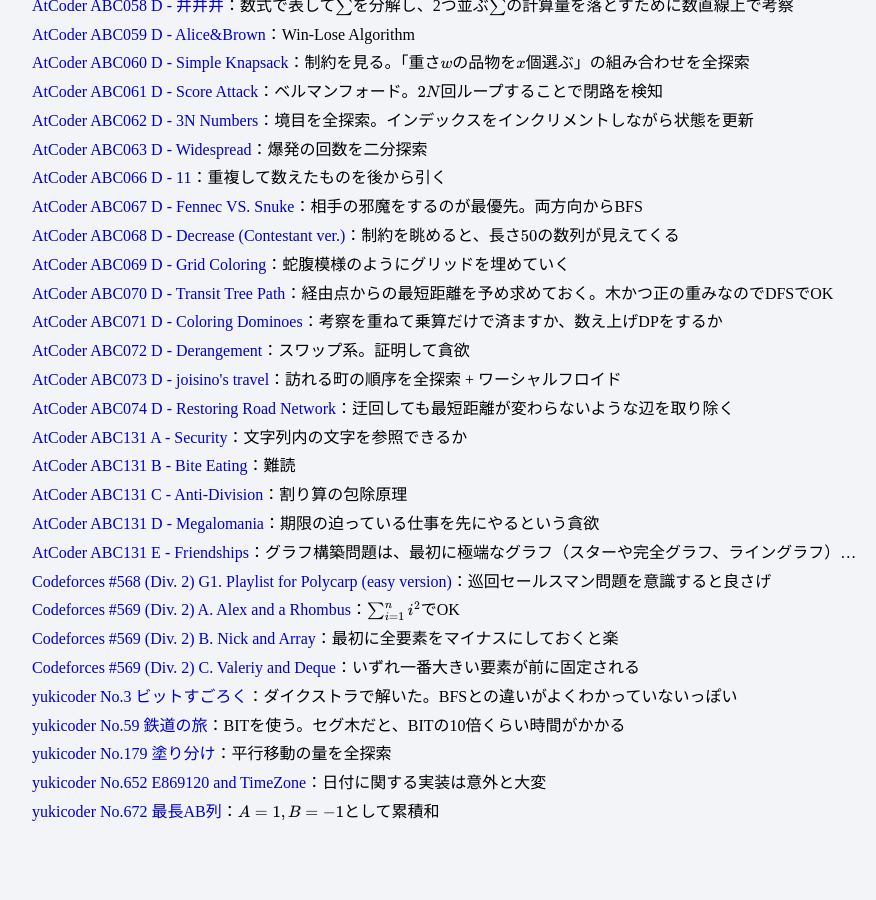
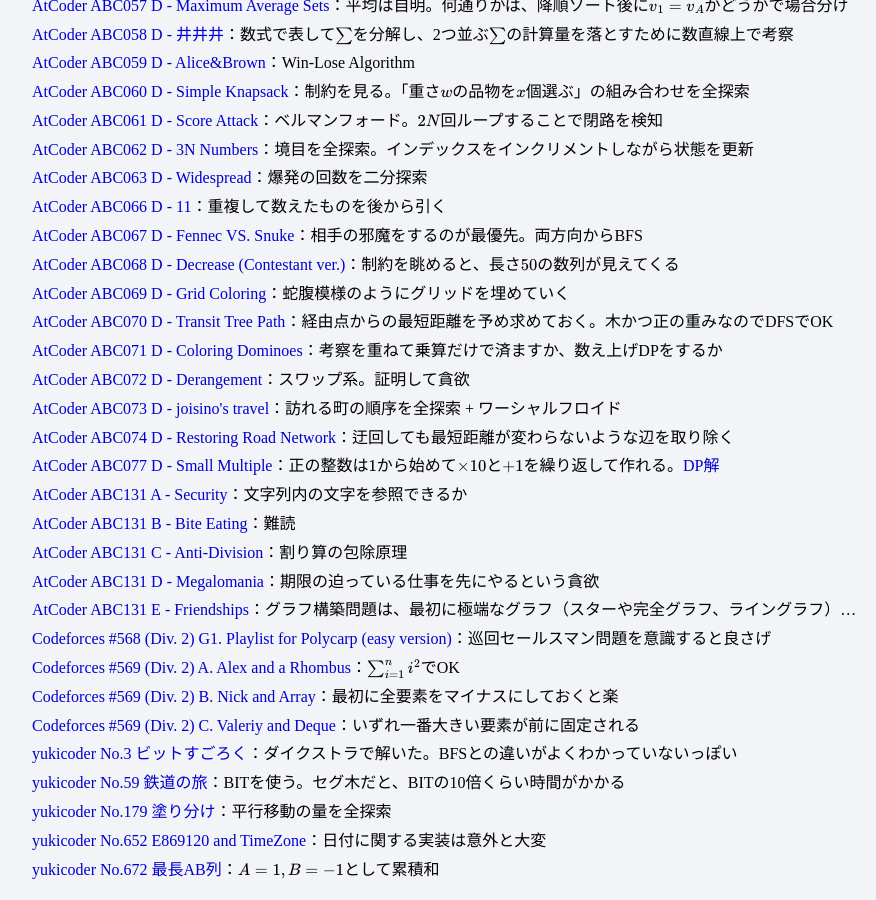
Before and after one commit to penguinshunya/penguinshunya.github.io, a Jekyll site: the page built from other/ac.html, in a window 1280 px wide and 900 px high, scrolled down 1196 px. Shown: the whole window, without its empty margins (188-1064 px from the left). Built offline with Jekyll 4.4.1, drawn with Linux system fonts in a browser that asks for light colours; formulas are drawn with MathJax 3; comment, search, counter and statistics services are not loaded; before the commit the page ends 2039 px from its top, so only the background shows below that; some of the changed text lies outside the part shown.

Commit message:
small multiple

```diff
--- a/other/ac.html
+++ b/other/ac.html
@@ -45,6 +45,8 @@
 </ul>
 <h2>ACしていない問題</h2>
 <ul>
+  <li><a target="_blank" href="https://atcoder.jp/contests/abc076/tasks/abc076_d">
+    AtCoder ABC076 D - AtCoder Express</a></li>
   <li><a target="_blank" href="https://codeforces.com/contest/1185/problem/G1">
     Codeforces #568 (Div. 2) G2. Playlist for Polycarp (hard version)</a>：DPをうまくやって状態数を減らすっぽい</li>
   <li><a target="_blank" href="https://codeforces.com/contest/1180/problem/E">
@@ -114,6 +116,8 @@
     AtCoder ABC073 D - joisino's travel</a>：訪れる町の順序を全探索 + ワーシャルフロイド</li>
   <li><a target="_blank" href="https://atcoder.jp/contests/abc074/tasks/arc083_b">
     AtCoder ABC074 D - Restoring Road Network</a>：迂回しても最短距離が変わらないような辺を取り除く</li>
+  <li><a target="_blank" href="https://atcoder.jp/contests/arc084/tasks/arc084_b">
+    AtCoder ABC077 D - Small Multiple</a>：正の整数は$1$から始めて$\times 10$と$+1$を繰り返して作れる。<a target="_blank" href="https://atcoder.jp/contests/arc084/submissions/6118857">DP解</a></li>
 
   <li><a target="_blank" href="https://atcoder.jp/contests/abc131/tasks/abc131_a">
     AtCoder ABC131 A - Security</a>：文字列内の文字を参照できるか</li>
```
